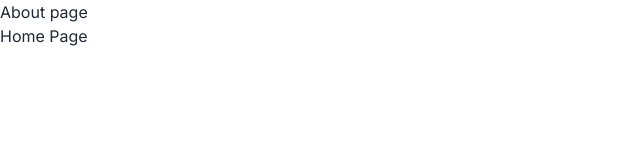
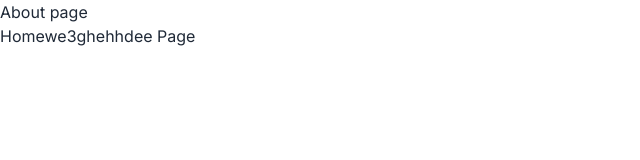
Before and after one commit to JuanMartinez503/next-js-essentials, a Next.js app: page /about in a window 1280 px wide. Shown: the top 160 px of the page, without its empty margins (0-640 px from the left). Built offline with nearby package versions, Linux system fonts and the light colour scheme.

Commit message:
made a change

```diff
--- a/app/about/page.jsx
+++ b/app/about/page.jsx
@@ -4,7 +4,7 @@ import Link from "next/link"
   return (
     <div>
         <h1>About page</h1>
-        <Link href='/'>Home Page</Link>
+        <Link href='/'>Homewe3ghehhdee Page</Link>
     </div>
   )
 }
```
